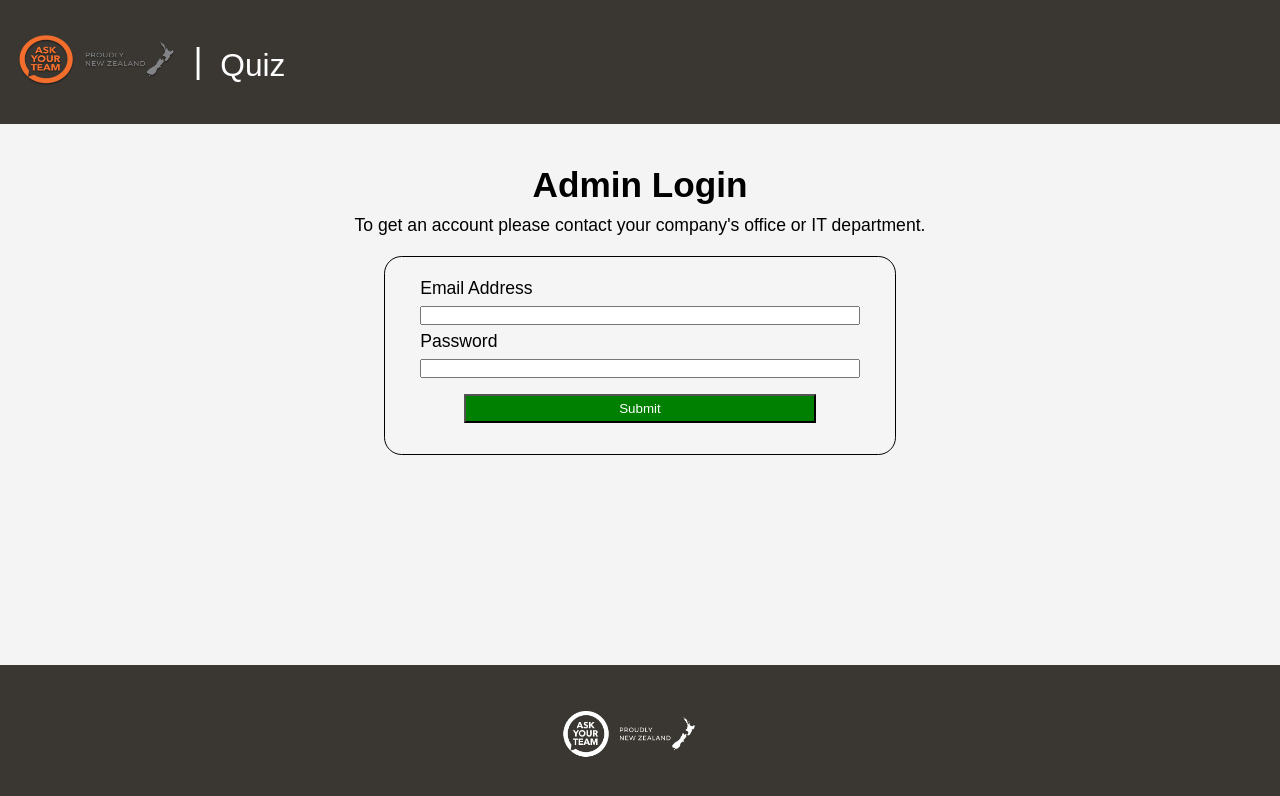
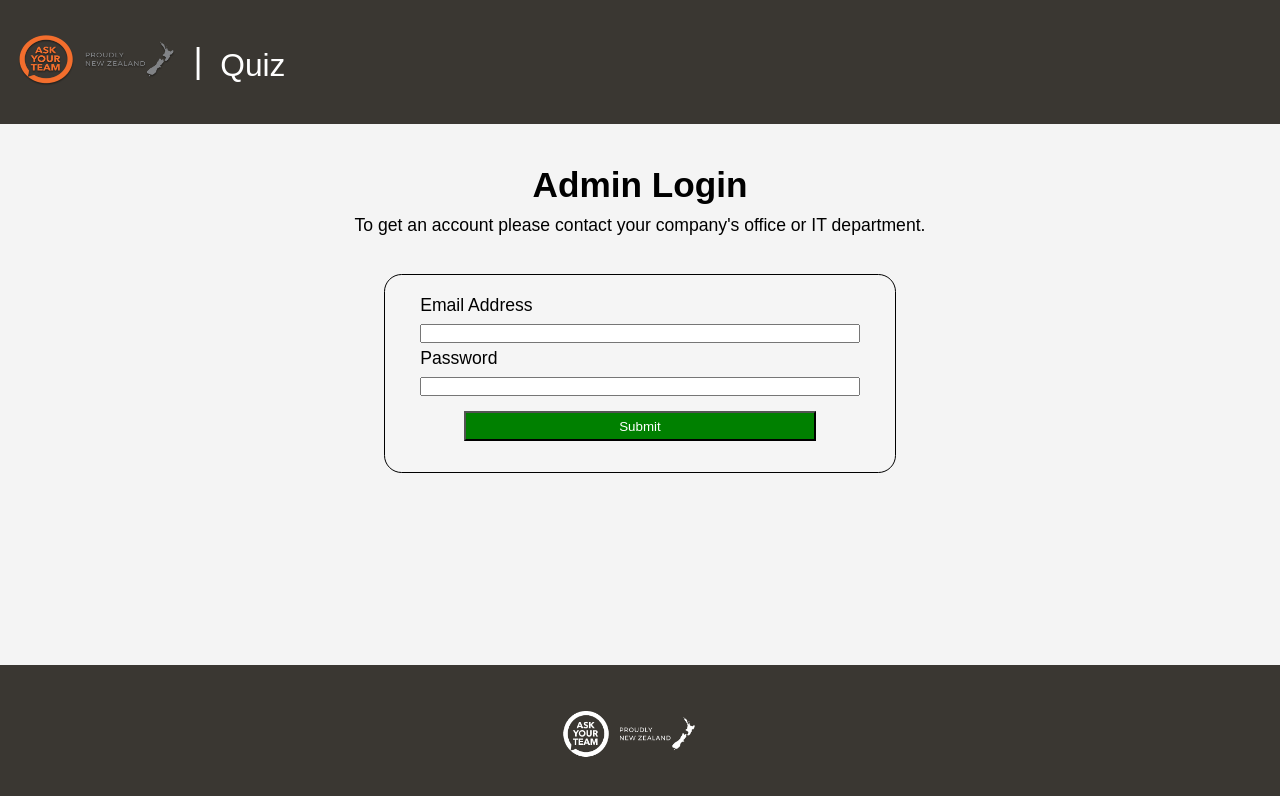
Before and after one commit to sjdolley/askyourteam, a React (Create React App) app in the folder askyourteam/awsproject/: page / in a window 1280 px wide. Shown: the top 796 px of the page. Built offline with nearby package versions, Linux system fonts and the light colour scheme.

Commit message:
Set dashboard as the default home page

```diff
--- a/askyourteam/awsproject/src/App.js
+++ b/askyourteam/awsproject/src/App.js
@@ -1,6 +1,6 @@
 import React, { useState } from 'react';
 import '../src/App.css';
-import { BrowserRouter, Route, Switch } from 'react-router-dom';
+import { BrowserRouter, Redirect, Route, Switch } from 'react-router-dom';
 import Dashboard from '../src/components/dashboard/Dashboard';
 import Login from '../src/components/login/Login';
 import Preferences from '../src/components/preferences/Preferences';
@@ -20,9 +20,10 @@ function App() {
       <BrowserRouter>
         <Header />
         <Switch>
-          <Route path="/dashboard">
-            <Dashboard />
-          </Route>
+          <Redirect exact from="/" to="/dashboard" />
+            <Route path="/dashboard">
+              <Dashboard />
+            </Route>
 
           <Route path="/preferences">
             <Preferences />
--- a/askyourteam/awsproject/src/components/login/Login.css
+++ b/askyourteam/awsproject/src/components/login/Login.css
@@ -206,7 +206,7 @@ form {
     border-width: 0.1em;
     border-radius: 1em;
     padding: 1em 2em;
-    margin-top: 1em;
+    margin: 2em 0;
     align-items: center;
     background-color: whitesmoke;
 }
```
